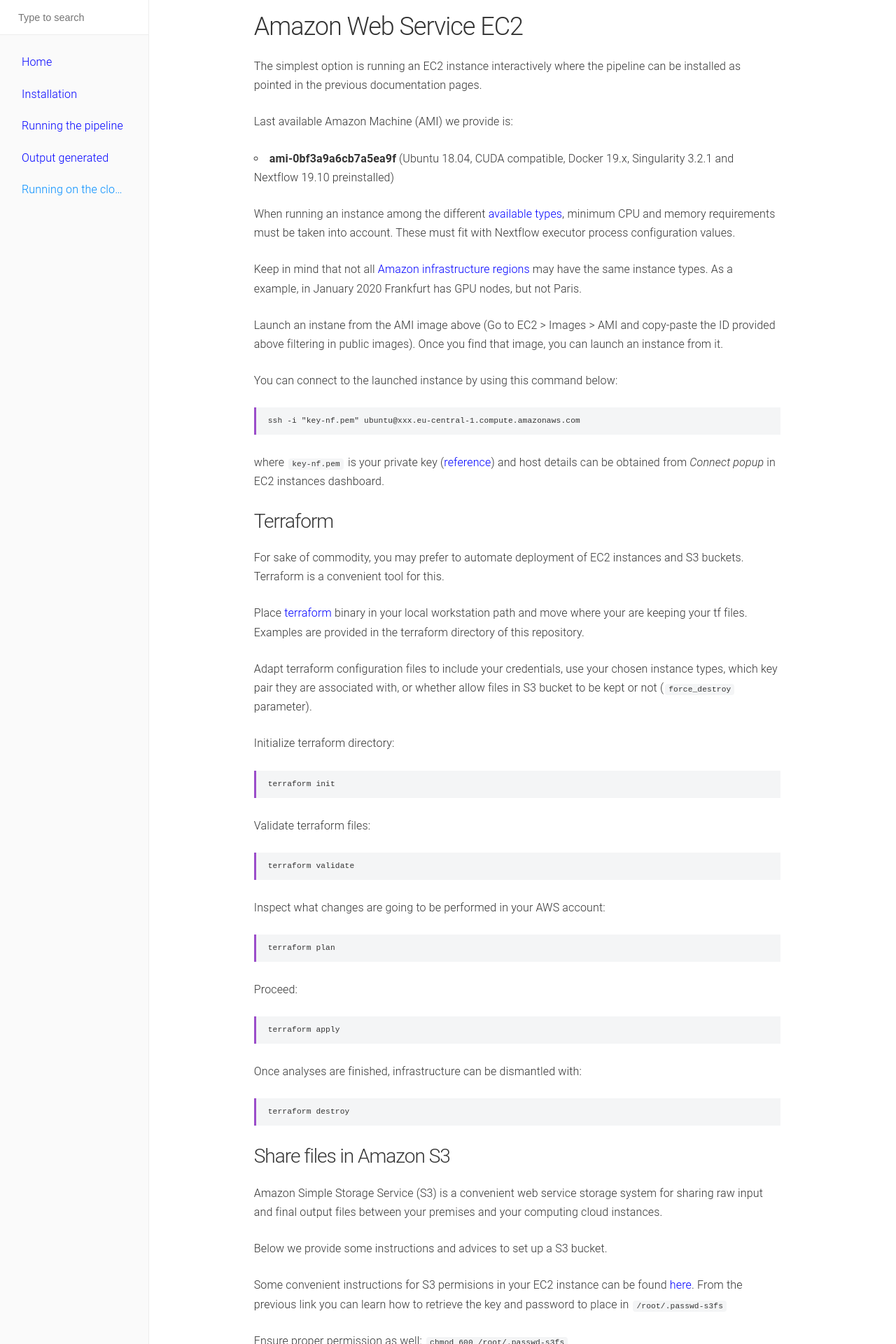
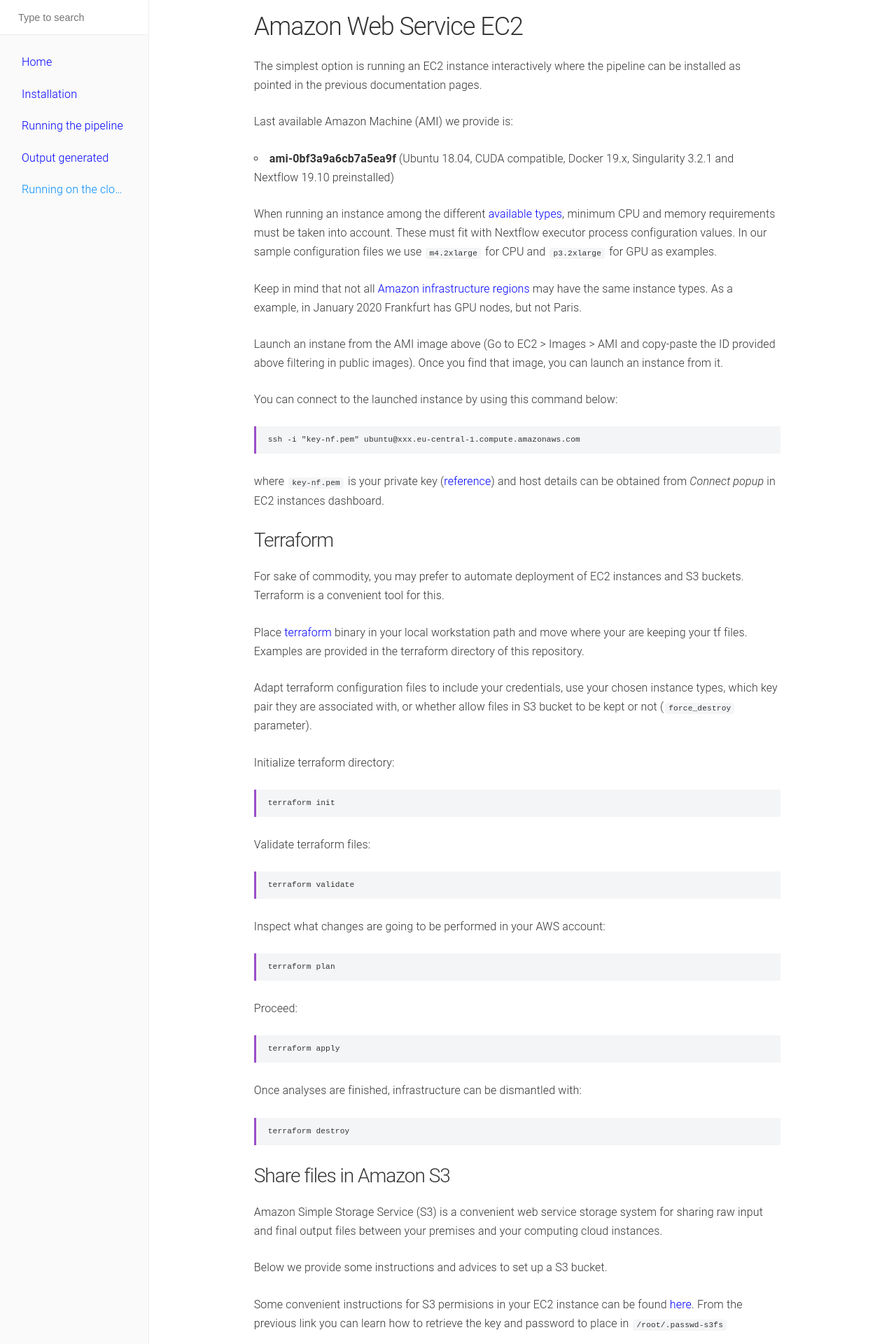
Before and after one commit to biocorecrg/master_of_pores, a Jekyll site: the page built from docs/cloud.md, in a window 1280 px wide. Shown: the top 1920 px of the page at 70% size. Built offline with Jekyll 4.4.1, drawn with Linux system fonts in a browser that asks for light colours; some of the changed text lies outside the part shown.

Commit message:
more data

````diff
--- a/docs/cloud.md
+++ b/docs/cloud.md
@@ -11,7 +11,7 @@
 Last available Amazon Machine (AMI) we provide is:
 * **ami-0bf3a9a6cb7a5ea9f** (Ubuntu 18.04, CUDA compatible, Docker 19.x, Singularity 3.2.1 and Nextflow 19.10 preinstalled)
 
-When running an instance among the different [available types](https://aws.amazon.com/ec2/instance-types/), minimum CPU and memory requirements must be taken into account. These must fit with Nextflow executor process configuration values.
+When running an instance among the different [available types](https://aws.amazon.com/ec2/instance-types/), minimum CPU and memory requirements must be taken into account. These must fit with Nextflow executor process configuration values. In our sample configuration files we use ```m4.2xlarge``` for CPU and ```p3.2xlarge``` for GPU as examples.
 
 Keep in mind that not all [Amazon infrastructure regions](https://aws.amazon.com/about-aws/global-infrastructure/regions_az/) may have the same instance types. As a example, in January 2020 Frankfurt has GPU nodes, but not Paris.
 
@@ -75,3 +75,5 @@
 Specially for huge amount of data, we suggest to use [AWS CLI](https://aws.amazon.com/cli/) to transfer files from your premises to a S3 Bucket ([Ref](https://docs.aws.amazon.com/en_us/cli/latest/userguide/cli-services-s3.html)). For instance, the commandline below uploads the data example file in a pre-existing bucket.
 
     aws s3 cp  multifast5_1.fast5 s3://frankfurt-nf
+
+Modify your Nexflow configuration files in order to point your input files at the mounted S3 bucket. Both input and final output files can be placed in that mounted S3 storage, but we do not recommend that ```work``` Nextflow directory (containing pipeline intermediary files) is kept there, since it significatively delays the whole process. Choose a suitable disk size for your instance depending on the amount of data to be processed.
````
Also changed, not shown: 1 other file.
